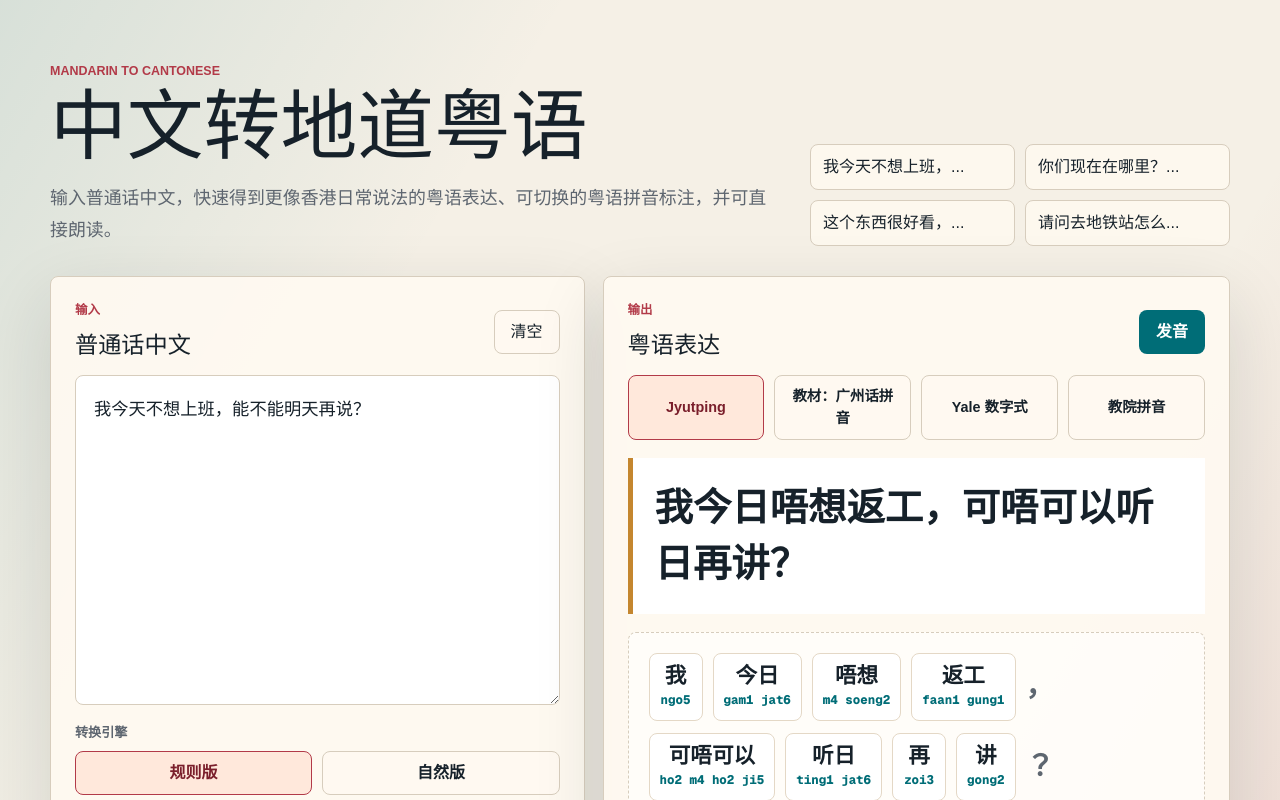
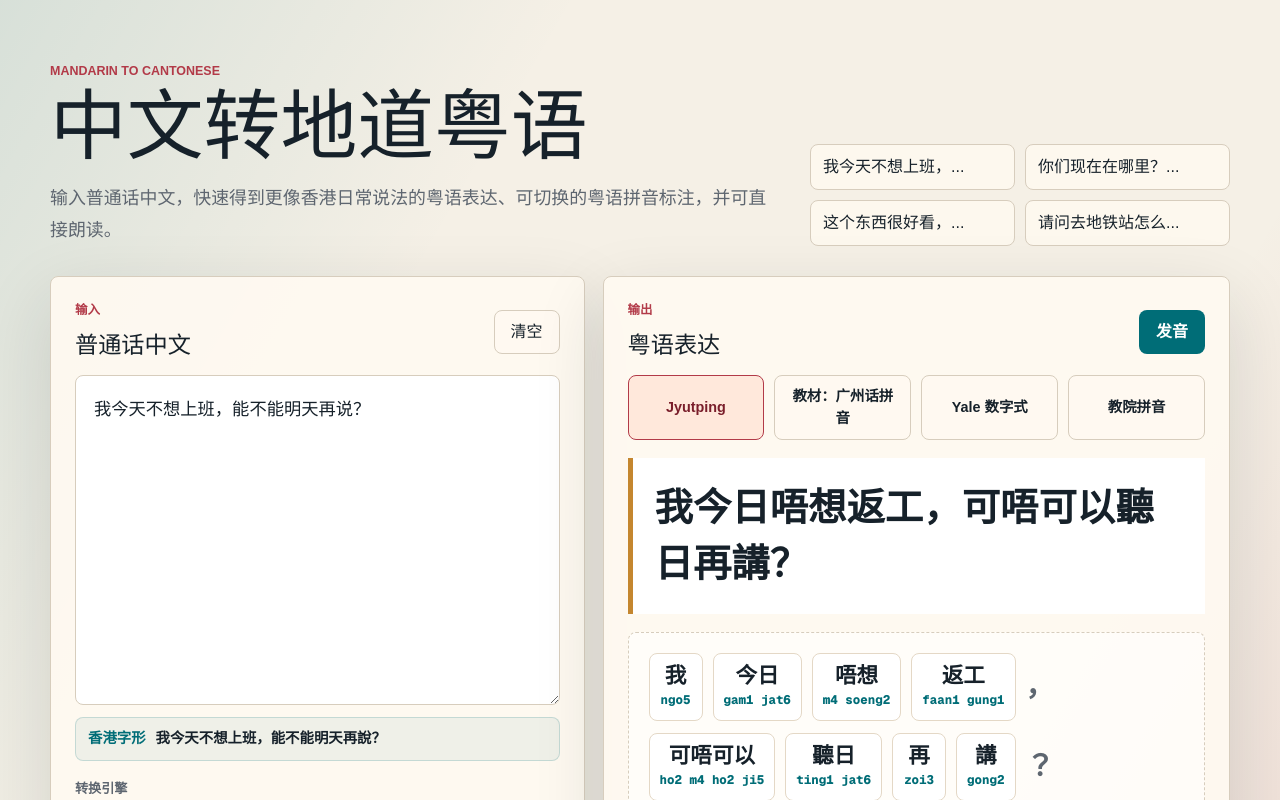
Before and after one commit to bearbearbear/CantoneseToolkit, a Next.js app: page / in a window 1280 px wide. Shown: the top 800 px of the page. Built offline with nearby package versions, Linux system fonts and the light colour scheme.

Commit message:
Normalize input to Hong Kong Chinese

```diff
--- a/app/globals.css
+++ b/app/globals.css
@@ -203,6 +203,34 @@ textarea:focus {
   box-shadow: 0 0 0 4px rgba(0, 109, 119, 0.14);
 }
 
+.standardization-preview {
+  display: grid;
+  grid-template-columns: auto minmax(0, 1fr);
+  gap: 10px;
+  align-items: baseline;
+  margin: 12px 24px 0;
+  padding: 10px 12px;
+  border: 1px solid rgba(0, 109, 119, 0.18);
+  border-radius: 8px;
+  background: rgba(0, 109, 119, 0.06);
+  color: var(--muted);
+  font-size: 0.9rem;
+}
+
+.standardization-preview span {
+  color: var(--teal);
+  font-weight: 800;
+}
+
+.standardization-preview b {
+  min-width: 0;
+  overflow: hidden;
+  color: var(--ink);
+  font-weight: 700;
+  text-overflow: ellipsis;
+  white-space: nowrap;
+}
+
 .control-group {
   padding: 18px 24px 0;
 }
@@ -397,6 +425,10 @@ textarea:focus {
     width: 100%;
   }
 
+  .standardization-preview {
+    grid-template-columns: 1fr;
+  }
+
   .cantonese-output {
     font-size: 1.42rem;
   }
--- a/app/page.tsx
+++ b/app/page.tsx
@@ -145,18 +145,121 @@ const engineNotes: Record<ConversionEngine, string> = {
 };
 
 const naturalPolishRules: Array<[RegExp, string]> = [
-  [/好靓，不过有啲贵/g, "几靓，不过有少少贵"],
+  [/好靓，不过有啲[贵貴]/g, "几靓，不过有少少贵"],
   [/喺边度？/g, "喺边度呀？"],
   [/点行？/g, "点行呀？"],
   [/得唔得？/g, "得唔得呀？"],
   [/可唔可以([^，。！？]*)？/g, "可唔可以$1呀？"],
 ];
 
+const hongKongPhraseNormalizations: Array<[string, string]> = [
+  ["里面", "裏面"],
+  ["里边", "裏邊"],
+  ["这里", "這裏"],
+  ["那里", "那裏"],
+  ["哪里", "哪裏"],
+  ["广府话", "廣府話"],
+  ["广东话", "廣東話"],
+  ["普通话", "普通話"],
+  ["电话", "電話"],
+  ["地铁", "地鐵"],
+  ["互联网", "互聯網"],
+];
+
+const hongKongCharacterMap: Record<string, string> = {
+  们: "們",
+  为: "為",
+  么: "麼",
+  什: "甚",
+  样: "樣",
+  办: "辦",
+  钱: "錢",
+  现: "現",
+  在: "在",
+  哪: "哪",
+  里: "裏",
+  儿: "兒",
+  没: "沒",
+  会: "會",
+  听: "聽",
+  刚: "剛",
+  阵: "陣",
+  这: "這",
+  那: "那",
+  个: "個",
+  条: "條",
+  东: "東",
+  西: "西",
+  请: "請",
+  问: "問",
+  铁: "鐵",
+  点: "點",
+  觉: "覺",
+  欢: "歡",
+  钟: "鐘",
+  说: "說",
+  讲: "講",
+  饮: "飲",
+  买: "買",
+  给: "給",
+  来: "來",
+  吗: "嗎",
+  话: "話",
+  广: "廣",
+  国: "國",
+  语: "語",
+  电: "電",
+  车: "車",
+  站: "站",
+  靓: "靚",
+  贵: "貴",
+  边: "邊",
+  门: "門",
+  网: "網",
+  联: "聯",
+  后: "後",
+  着: "著",
+  与: "與",
+  对: "對",
+  发: "發",
+  头: "頭",
+  间: "間",
+  学: "學",
+  校: "校",
+  老: "老",
+  师: "師",
+  谢: "謝",
+  题: "題",
+  时: "時",
+};
+
 function applyRules(text: string, rules: Array<[string, string]>) {
   return [...rules]
     .sort(([left], [right]) => right.length - left.length)
     .reduce((next, [from, to]) => next.split(from).join(to), text);
 }
+
+function cleanInputText(text: string) {
+  return text.trim().replace(/[；;]/g, "，").replace(/\s+/g, "");
+}
+
+function normalizeHongKongText(text: string) {
+  const phraseNormalized = applyRules(text, hongKongPhraseNormalizations);
+  return Array.from(phraseNormalized)
+    .map((character) => hongKongCharacterMap[character] || character)
+    .join("");
+}
+
+function compileRules(rules: Array<[string, string]>) {
+  const normalizedRules = rules.map(([from, to]) => [
+    normalizeHongKongText(from),
+    normalizeHongKongText(to),
+  ]) as Array<[string, string]>;
+  return [...rules, ...normalizedRules];
+}
+
+const conversionRules = compileRules(phraseRules);
+const politenessRules = compileRules(politeRules);
 
 function applyNaturalPolish(text: string) {
   return naturalPolishRules.reduce(
@@ -166,13 +269,12 @@ function applyNaturalPolish(text: string) {
 }
 
 function tidyCantonese(text: string, engine: ConversionEngine, mode: StyleMode) {
-  let result = text.trim();
-  result = result.replace(/[；;]/g, "，").replace(/\s+/g, "");
-  result = applyRules(result, phraseRules);
+  let result = normalizeHongKongText(cleanInputText(text));
+  result = applyRules(result, conversionRules);
   result = result
     .replace(/的/g, "嘅")
-    .replace(/不(?!过)/g, "唔")
-    .replace(/没/g, "冇");
+    .replace(/不(?![过過])/g, "唔")
+    .replace(/[没沒]/g, "冇");
   result = result.replace(/([？?])$/g, "？");
   result = result.replace(/([。!！])$/g, "。");
 
@@ -185,13 +287,15 @@ function tidyCantonese(text: string, engine: ConversionEngine, mode: StyleMode)
   }
 
   if (mode === "polite") {
-    result = applyRules(result, politeRules);
-    if (!result.startsWith("唔该") && /[？?]$/.test(result)) {
-      result = `唔该，${result}`;
+    result = applyRules(result, politenessRules);
+    if (!/^唔[该該]/.test(result) && /[？?]$/.test(result)) {
+      result = `唔該，${result}`;
     }
   }
 
-  return result || "喺左边输入中文，我会帮你转成粤语。";
+  result = normalizeHongKongText(result);
+
+  return result || "喺左邊輸入中文，我會幫你轉成粵語。";
 }
 
 function splitPronunciation(text: string): JyutpingUnit[] {
@@ -250,6 +354,10 @@ export default function Home() {
   const [engine, setEngine] = useState<ConversionEngine>("rule");
   const [mode, setMode] = useState<StyleMode>("standard");
   const [scheme, setScheme] = useState<RomanizationScheme>("jyutping");
+  const standardizedInput = useMemo(
+    () => normalizeHongKongText(cleanInputText(input)),
+    [input],
+  );
   const cantonese = useMemo(
     () => tidyCantonese(input, engine, mode),
     [engine, input, mode],
@@ -292,6 +400,12 @@ export default function Home() {
             onChange={(event) => setInput(event.target.value)}
             placeholder="例如：你们现在在哪里？我想去吃点东西。"
           />
+          {standardizedInput && standardizedInput !== cleanInputText(input) && (
+            <div className="standardization-preview" aria-live="polite">
+              <span>香港字形</span>
+              <b>{standardizedInput}</b>
+            </div>
+          )}
           <div className="control-group">
             <p className="control-label">转换引擎</p>
             <div className="engine-row" aria-label="转换引擎">
@@ -375,7 +489,7 @@ export default function Home() {
       <section className="notes" aria-label="说明">
         <div>
           <strong>当前引擎：{engineLabels[engine]}</strong>
-          <span>{engineNotes[engine]}</span>
+          <span>{engineNotes[engine]} 输入会先统一为香港繁体字形。</span>
         </div>
         <div>
           <strong>当前方案：{schemeNames[scheme]}</strong>
```
Also changed, not shown: 2 other files (tests, documents, lock files or other folders).
